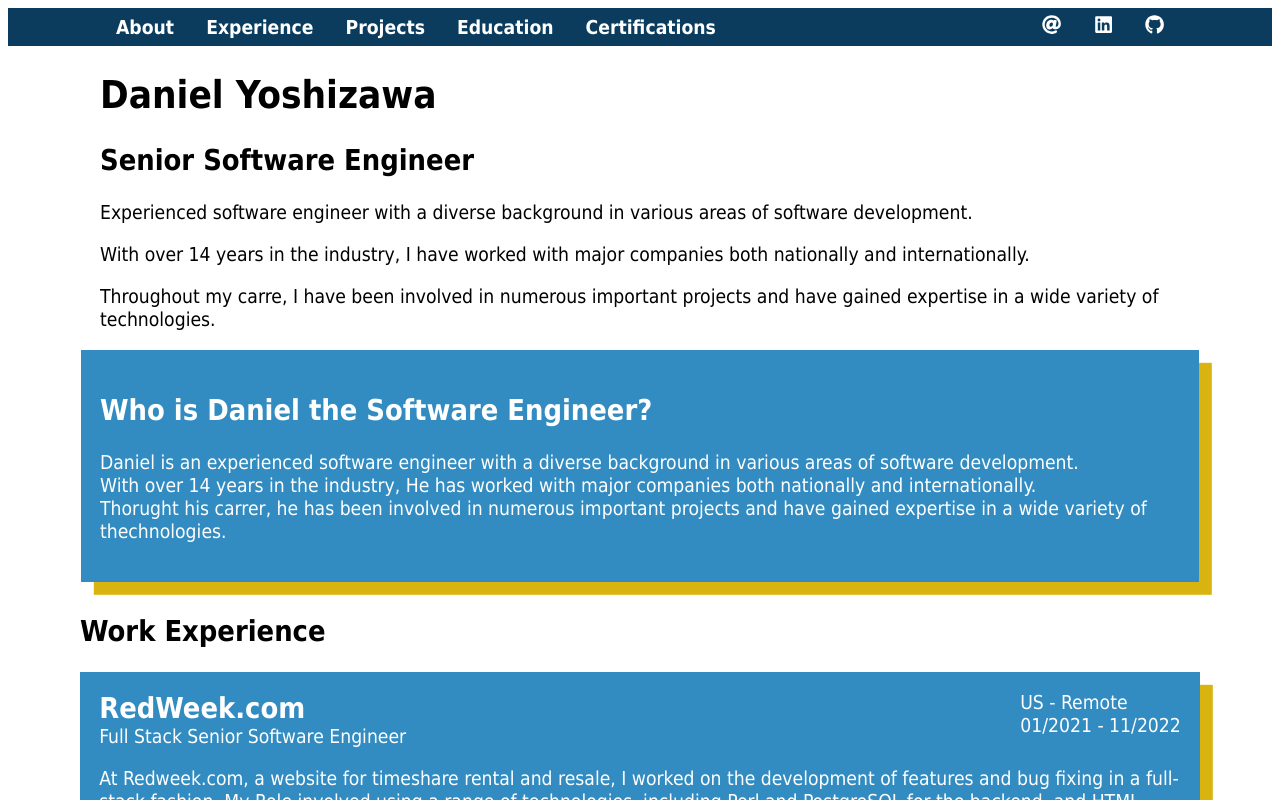
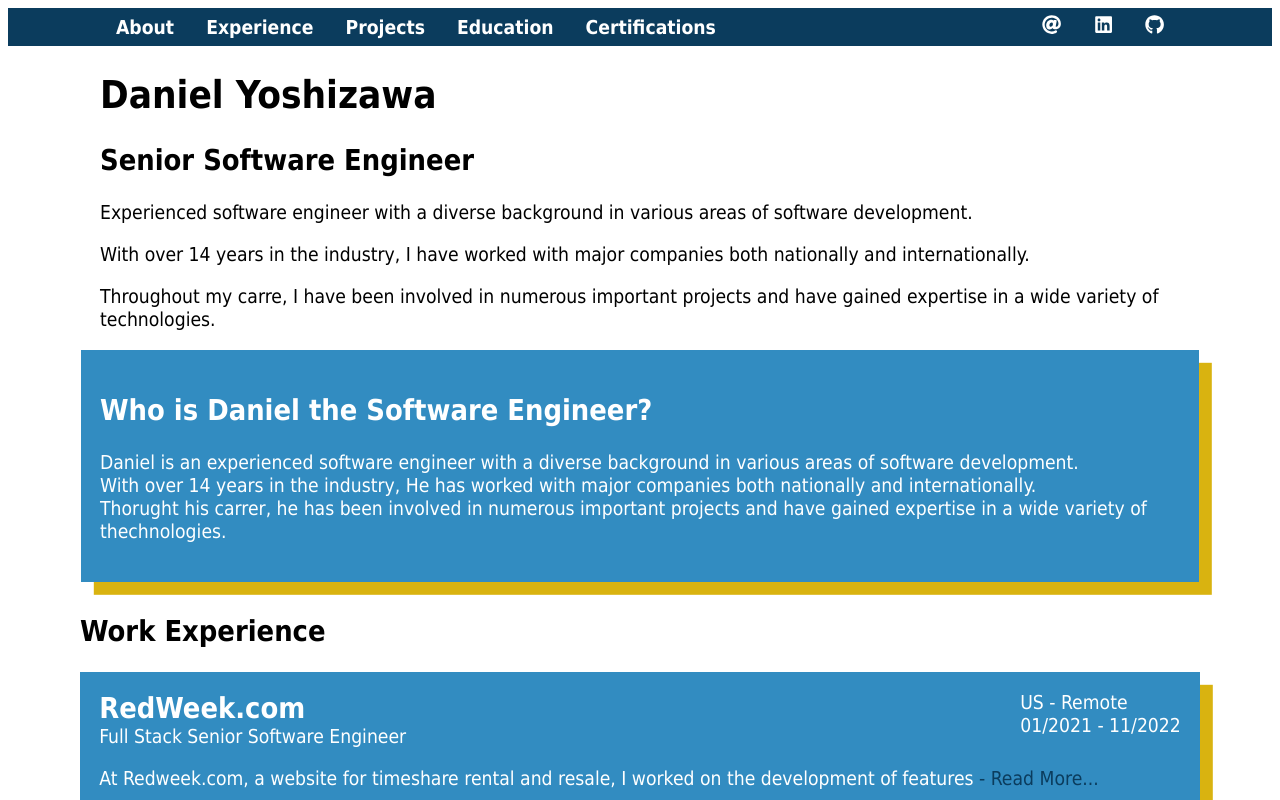
Before and after one commit to danielyoshizawa/portifolio, a React (Create React App) app in the folder site/: page / in a window 1280 px wide. Shown: the top 800 px of the page. Built offline with nearby package versions, Linux system fonts and the light colour scheme; a web font is replaced by a local one.

Commit message:
Adding read more functionality - #38

```diff
--- a/site/src/components/workExperience/card/WorkCard.css
+++ b/site/src/components/workExperience/card/WorkCard.css
@@ -33,3 +33,7 @@
   padding-right: 1rem;
   margin-right: 1rem;
 }
+
+.work-card .description-work-card-read-more {
+  color: #0B3C5D;
+}
--- a/site/src/components/workExperience/card/WorkCard.js
+++ b/site/src/components/workExperience/card/WorkCard.js
@@ -1,6 +1,15 @@
 import './WorkCard.css'
+import {useState} from 'react'
 
 function WorkCard(props) {
+  const [readMore, setReadMore] = useState(false);
+  let description = props.item.description;
+  const useReadMore = description.length > 100;
+
+  if (useReadMore) {
+    description = description.substring(0, 99);
+  }
+
   return (
     <div className={"work-card " + (props.item.fixed == "true" || props.showMore ? "show" : "hide")} data-testid="work-card" key={`${props.index}-work-card`}>
       <div className="work-card-header">
@@ -14,7 +23,15 @@ function WorkCard(props) {
         </div>
       </div>
       <div>
-        <p className="description-work-card" data-testid="description-work-card" key={`${props.index}-description-work-card`}>{props.item.description}</p>
+        <p className="description-work-card" data-testid="description-work-card" key={`${props.index}-description-work-card`}>
+          {readMore ? props.item.description : description}
+          {
+            useReadMore ?
+            <a className="description-work-card-read-more" data-testid="description-work-card-read-more" onClick={() => (setReadMore(!readMore))}>{readMore ? " - Read Less..." : " - Read More..."}</a>
+            : ""
+          }
+        </p>
+
         <ul className="techs-work-card" data-testid="techs-work-card" key={`${props.index}-techs-work-card`}>
           {props.item.techs.map((item, index) => (
             <li key={`${index}-${props.index}-tech-item-work-card`}>{item}</li>
```
